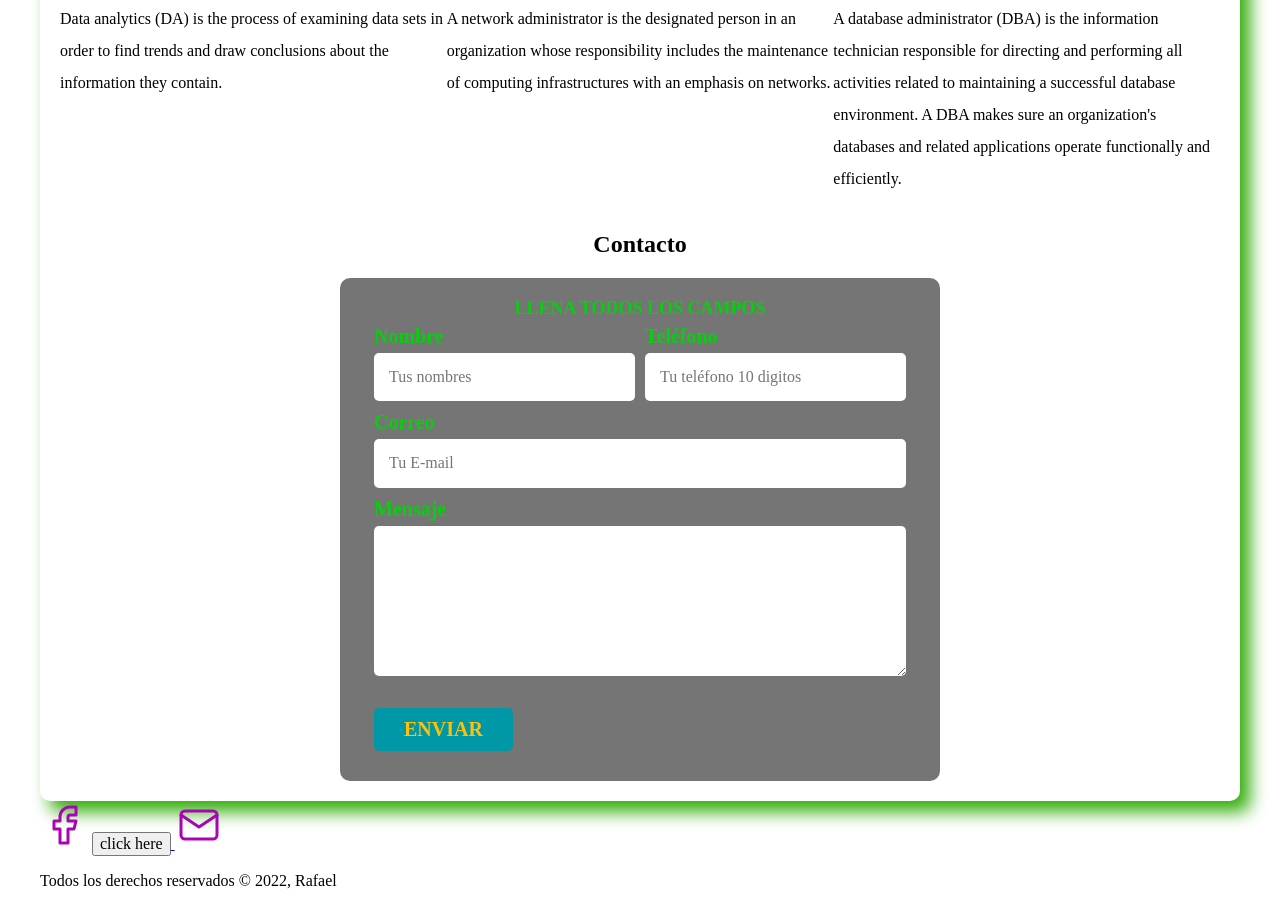
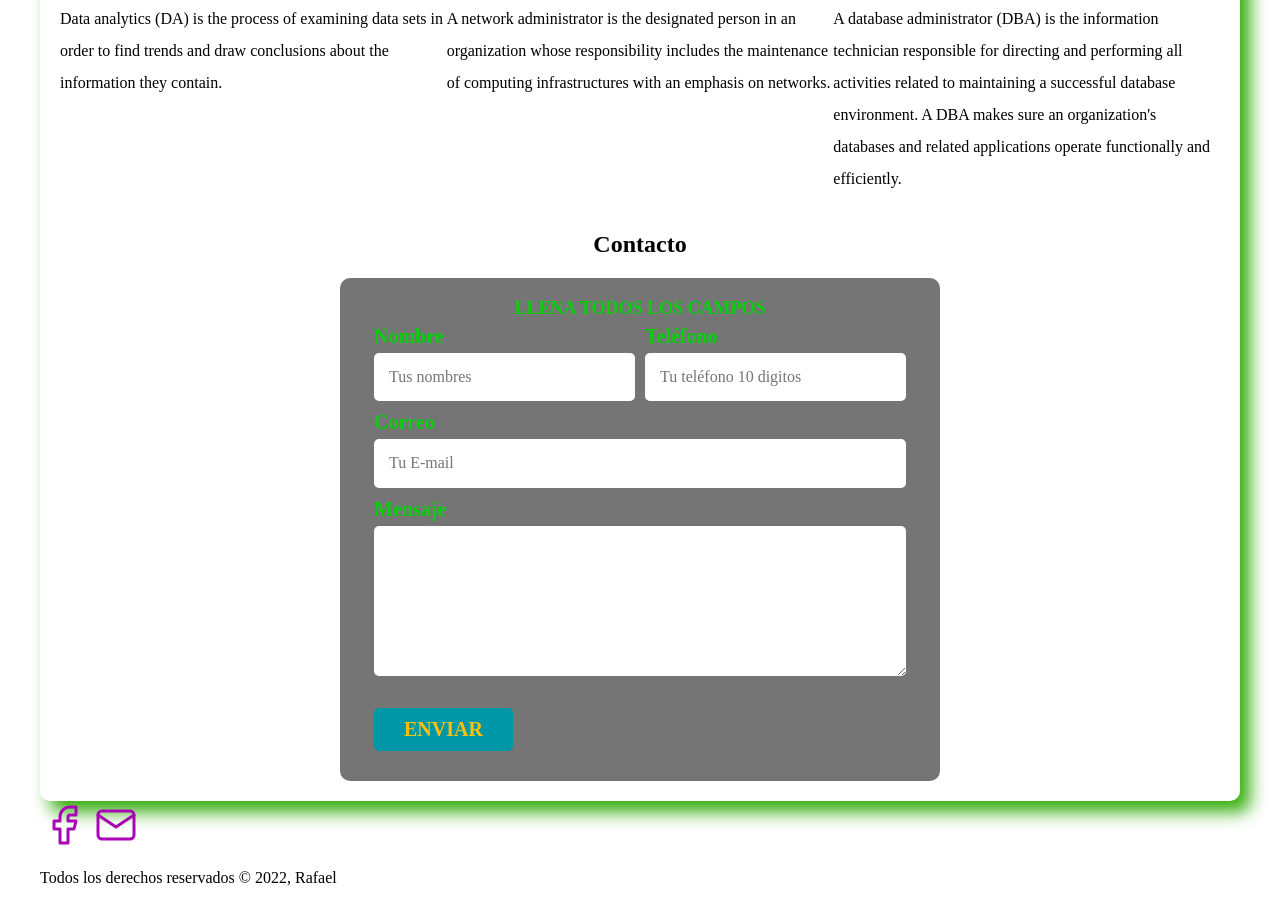
Before and after one commit to RafaHernandez17/web_pag, a plain HTML site: page index.html in a window 1280 px wide. Shown: the part 797-1703 px from the top of the page. Drawn offline with Linux system fonts and the light colour scheme; a web font is replaced by a local one.

Commit message:
borramos boton

```diff
--- a/index.html
+++ b/index.html
@@ -153,9 +153,6 @@
             <path stroke="none" d="M0 0h24v24H0z" fill="none"/>
             <path d="M7 10v4h3v7h4v-7h3l1 -4h-4v-2a1 1 0 0 1 1 -1h3v-4h-3a5 5 0 0 0 -5 5v2h-3" />
           </svg>
-          <a href="https://www.facebook.com/brayan.hernandesc">
-            <input type="button" value="click here">
-          </a>
           <svg xmlns="http://www.w3.org/2000/svg" class="icon icon-tabler icon-tabler-mail" width="48" height="48" viewBox="0 0 24 24" stroke-width="1.5" stroke="#a905b6" fill="none" stroke-linecap="round" stroke-linejoin="round">
             <path stroke="none" d="M0 0h24v24H0z" fill="none"/>
             <rect x="3" y="5" width="18" height="14" rx="2" />
```
